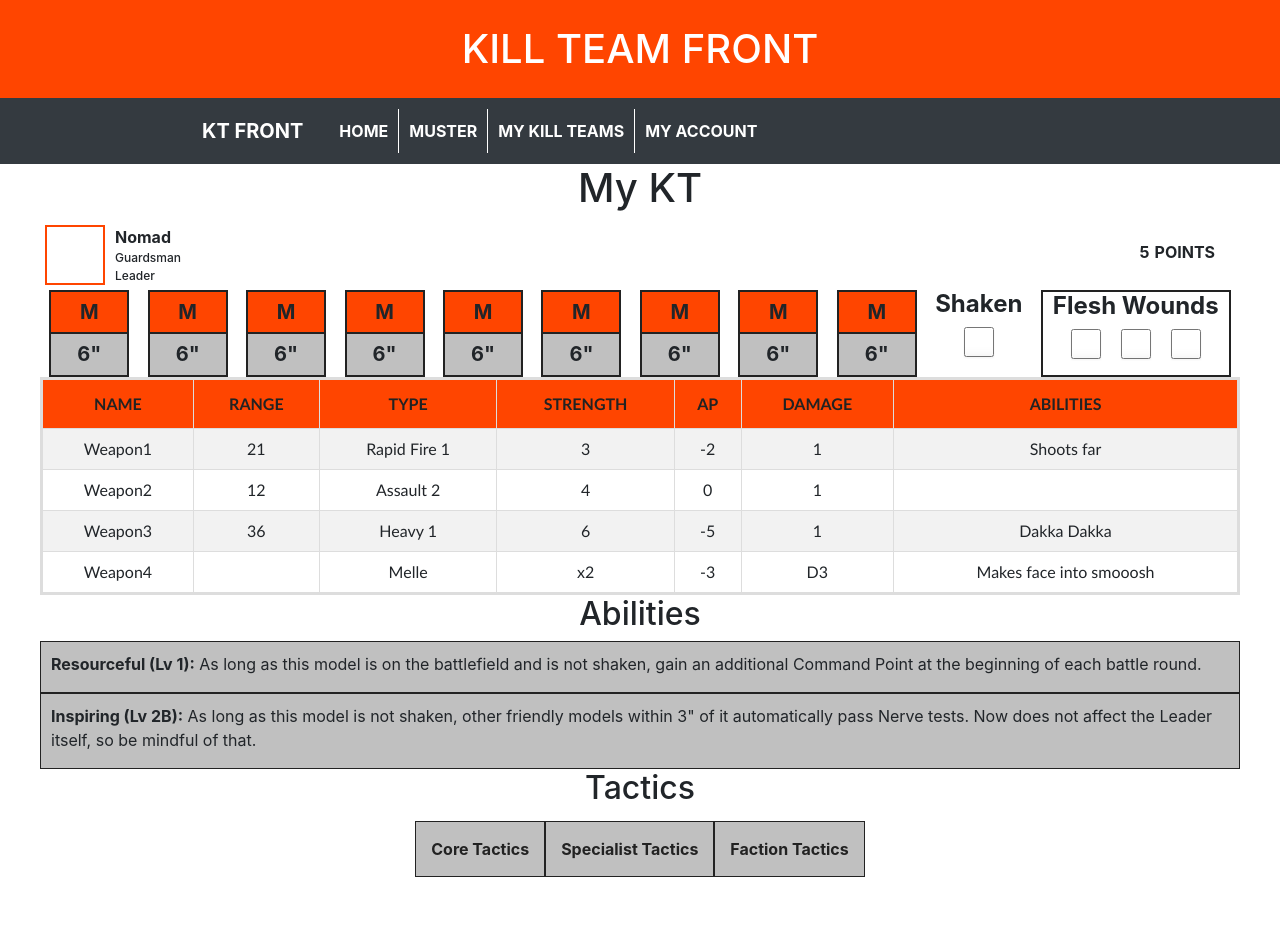
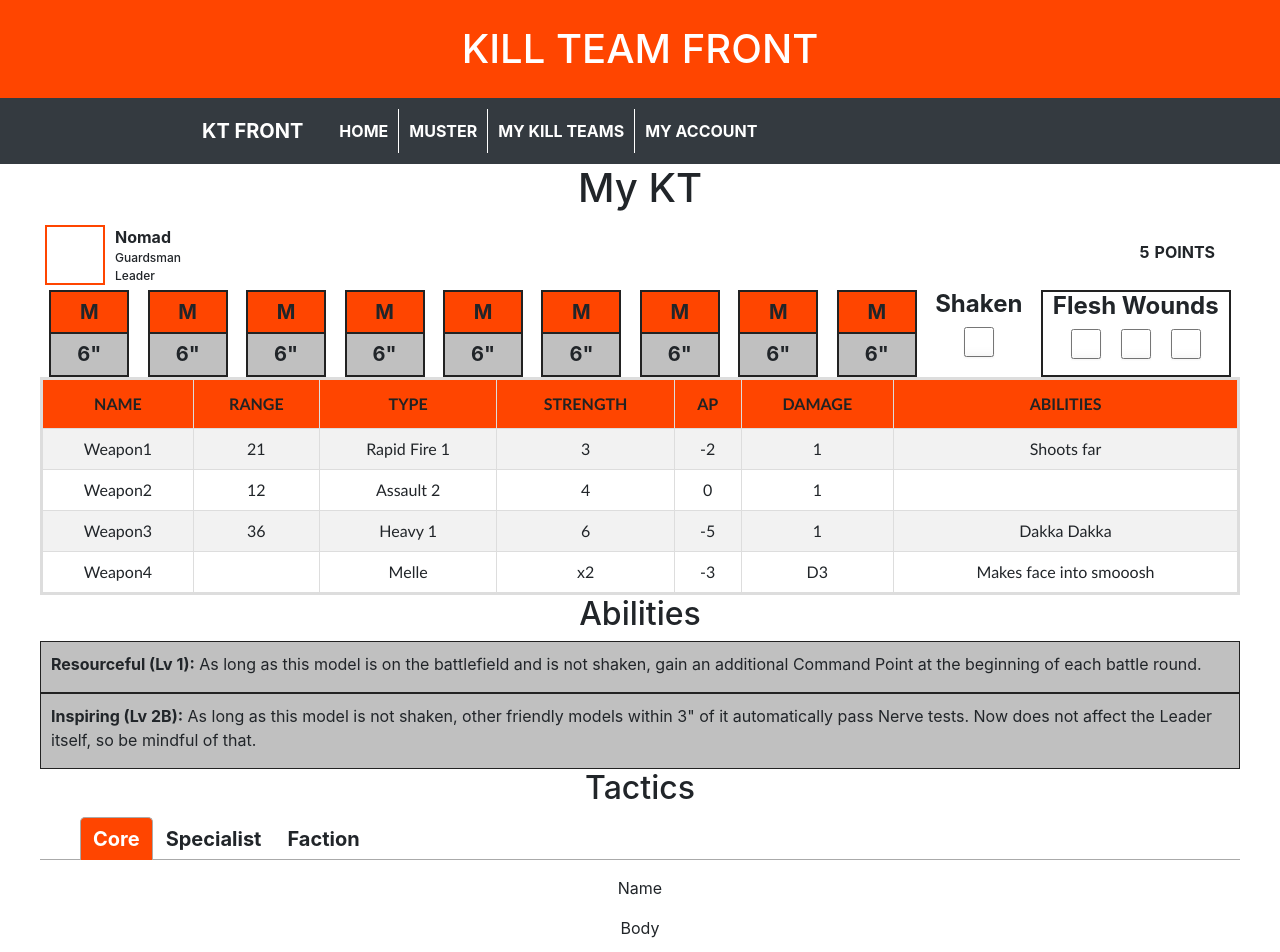
Before and after one commit to Nomad9-0/KTFront, a React (Create React App) app: page /my_kt in a window 1280 px wide. Shown: the top 952 px of the page. Before the commit the page ends 882 px from the top, so only its background shows below. Built offline with nearby package versions, Linux system fonts and the light colour scheme.

Commit message:
added react-tabs package

```diff
--- a/package.json
+++ b/package.json
@@ -11,7 +11,8 @@
     "react-bootstrap": "^1.0.0-beta.16",
     "react-dom": "^16.12.0",
     "react-router-dom": "^5.1.2",
-    "react-scripts": "3.3.0"
+    "react-scripts": "3.3.0",
+    "react-tabs": "^3.1.0"
   },
   "scripts": {
     "start": "react-scripts start",
--- a/src/components/tactics/Tactics.css
+++ b/src/components/tactics/Tactics.css
@@ -1,27 +1,16 @@
-.tacticsTab {
-    display: inline-block;
-    padding: 5px;
+.tabNames {
+    text-align: left;
+    border-bottom: 1px solid #aaa;
 }
-.tabLink {
-    overflow: hidden;
-    border: 1px solid #222;
-    background-color: silver;
-    color: #222;
-    padding: 15px;
+.react-tabs__tab {
+    font-size: 20px;
     font-weight: 700;
 }
-.tabLink:hover {
-    overflow: hidden;
-    background-color: orangered;
-    color: #FFF;
+.react-tabs__tab--selected {
+    color: #ffffff !important;
+    background: orangered !important;
 }
-.tacticsTab button.active {
-    background-color: orangered;
-    color: #FFF;
+.react-tabs__tab:hover {
+    color: #ffffff;
+    background: orangered;
 }
-.tabContent {
-    display: none;
-    padding: 6px 12px;
-    border: 1px solid #ccc;
-    border-top: none;
-}
--- a/src/components/tactics/Tactics.js
+++ b/src/components/tactics/Tactics.js
@@ -1,57 +1,35 @@
 import React from 'react';
 import TacticsCard from './TacticsCard';
 import './Tactics.css';
+import { Tab, Tabs, TabList, TabPanel } from 'react-tabs';
+import 'react-tabs/style/react-tabs.css';
 
 class Tactics extends React.Component  {
 
   render(){
-    function openTactic(evt, tacticSection) {
-        // Declare all variables
-        const tabContent = document.getElementsByClassName("tabContent");
-        const tabLink = document.getElementsByClassName("tabLink");
-        let i;
-
-        // Get all elements with class="tabcontent" and hide them
-        for (i = 0; i < tabContent.length; i++) {
-          tabContent[i].style.display = "none";
-        }
-        // Get all elements with class="tablinks" and remove the class "active"
-        for (i = 0; i < tabLink.length; i++) {
-          tabLink[i].className = tabLink[i].className.replace(" active", "");
-        }
-
-        // Show the current tab, and add an "active" class to the button that opened the tab
-        document.getElementById(tacticSection).style.display = "block";
-        evt.currentTarget.className += " active";
-    }
     return (
       <div className="Tactics">
         <h2>Tactics</h2>
-        <div className='tacticsTab'>
-            <button className='core_tactics_tab tabLink' onClick={openTactic}>Core Tactics</button>
-            <button className='specialist_tactics_tab tabLink' onClick={openTactic}>Specialist Tactics</button>
-            <button className='faction_tactics_tab tabLink' onClick={openTactic}>Faction Tactics</button>
-        </div>
+        <Tabs>
+          <TabList className='tabNames'>
+            <Tab>Core</Tab>
+            <Tab>Specialist</Tab>
+            <Tab>Faction</Tab>
+          </TabList>
 
-        <div id="core_tactics" className="tabContent">
-            <div id="tacticsDisplay">
-                <TacticsCard />
-                <TacticsCard />
-                <TacticsCard />
-            </div>
-        </div>
-        <div id="specialist_tactics" className="tabContent">
-            <div id="tacticsDisplay">
-                <TacticsCard />
-                <TacticsCard />
-            </div>
-        </div>
-        <div id="faction_tactics" className="tabContent">
-            <div id="tacticsDisplay">
-                <TacticsCard />
-            </div>
-        </div>
-
+          <TabPanel className='tabBody' id='coreTactics'>
+            <TacticsCard />
+          </TabPanel>
+          <TabPanel className='tabBody' id='specialistTacttics'>
+            <TacticsCard />
+            <TacticsCard />
+          </TabPanel>
+          <TabPanel className='tabBody' id='factionTactics'>
+            <TacticsCard />
+            <TacticsCard />
+            <TacticsCard />
+          </TabPanel>
+        </Tabs>
       </div>
     );
   }
--- a/src/components/tactics/TacticsCard.css
+++ b/src/components/tactics/TacticsCard.css
@@ -0,0 +1,3 @@
+.TacticsCard {
+    display: inline-block;
+}
```
Also changed, not shown: 1 other file (tests, documents, lock files or other folders).
